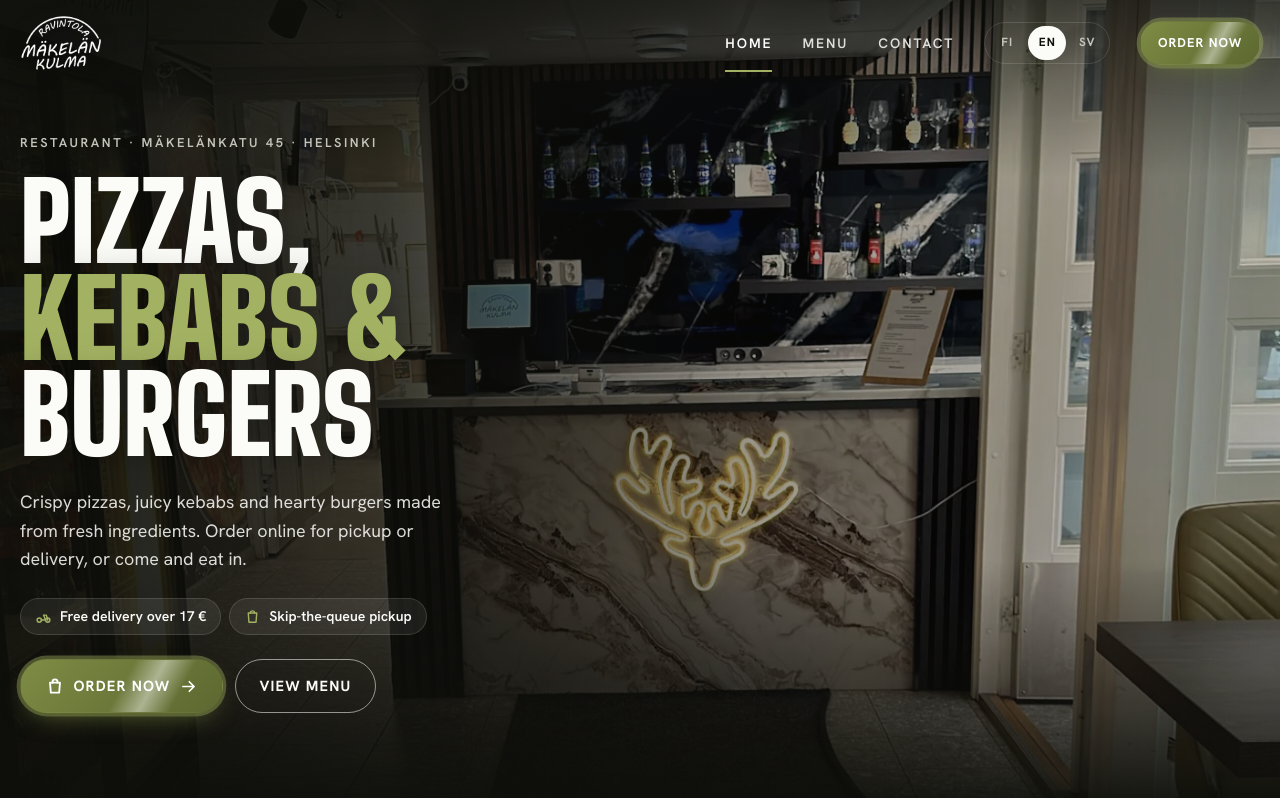
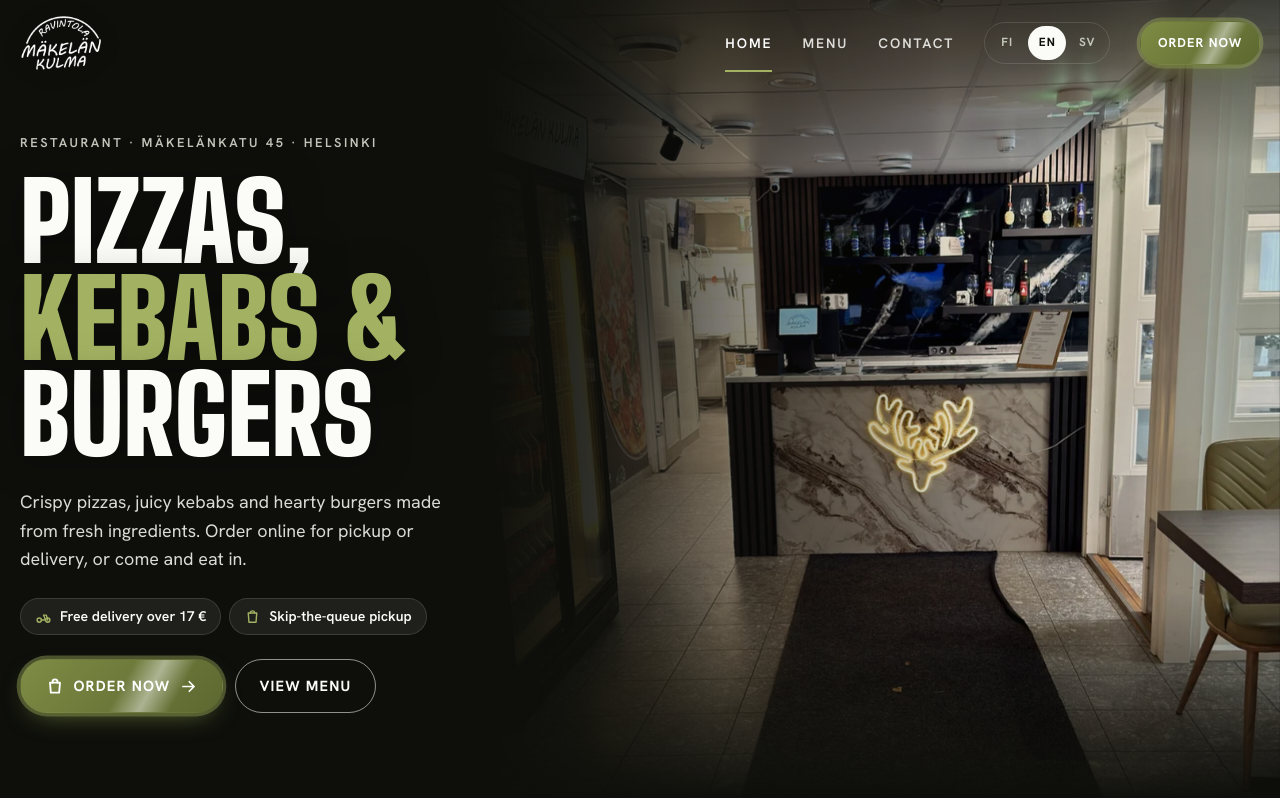
Before and after one commit to mattsmatias/makelankulma, a website: page en/index.html in a window 1280 px wide. Shown: the top 798 px of the page. Drawn offline with Linux system fonts and the light colour scheme; a script that the page names is missing.

Commit message:
Päivitys 3.10.2026 23.44

```diff
--- a/en/index.html
+++ b/en/index.html
@@ -33,7 +33,7 @@
 <link rel="preconnect" href="https://fonts.googleapis.com">
 <link rel="preconnect" href="https://fonts.gstatic.com" crossorigin>
 <link rel="preconnect" href="https://www.fbgcdn.com" crossorigin>
-<link rel="preload" as="image" type="image/webp" media="(min-width:861px)" href="/assets/sali/hero-tiski-w1450.webp" imagesrcset="/assets/sali/hero-tiski-w960.webp 960w, /assets/sali/hero-tiski-w1450.webp 1450w, /assets/sali/hero-tiski-w1920.webp 1920w" imagesizes="100vw" fetchpriority="high">
+<link rel="preload" as="image" type="image/webp" media="(min-width:861px)" href="/assets/sali/hero-tiski-p1450.webp" imagesrcset="/assets/sali/hero-tiski-p1000.webp 1000w, /assets/sali/hero-tiski-p1450.webp 1450w" imagesizes="62vw" fetchpriority="high">
 <link rel="preload" as="image" type="image/webp" media="(max-width:860px)" href="/assets/sali/hero-sali-m1170.webp" imagesrcset="/assets/sali/hero-sali-m828.webp 828w, /assets/sali/hero-sali-m1170.webp 1170w" imagesizes="100vw" fetchpriority="high">
 <link rel="stylesheet" href="https://fonts.googleapis.com/css2?family=Big+Shoulders+Display:wght@700;800;900&family=Hanken+Grotesk:wght@400;500;600;700&display=swap">
 <script type="application/ld+json">
@@ -1511,18 +1511,18 @@ html .glf-button.mrow:active{color:var(--ink)!important}
 @media (max-width:960px){.facts .wrap{grid-template-columns:repeat(3,minmax(0,1fr))}.fact{border-bottom:0;border-right:1px solid var(--line-d);padding:20px 16px}.fact:first-child{padding-left:0}.fact:last-child{border-right:0}}
 @media (max-width:700px){.facts .wrap{grid-template-columns:1fr}.fact,.fact:first-child{border-right:0;border-bottom:1px solid var(--line-d);padding:18px 0}.fact:last-child{border-bottom:0}}
 
-/* ===== Työpöydän hero: tiskikuva isona taustana kuten puhelimessa ===== */
+/* ===== Työpöydän hero: tiskikuva reunasta reunaan oikealla, terävänä ===== */
 @media (min-width:861px){
-  .hero{min-height:min(100svh,980px)}
+  .hero{min-height:min(100svh,980px);background:var(--ink)}
+  .hero::after{display:none}
   .hero .wrap{grid-template-columns:minmax(0,1fr)}
-  .hero-copy{max-width:min(680px,58vw)}
-  .hv{position:absolute;inset:0;z-index:-1;width:auto;max-width:none;aspect-ratio:auto;margin:0;justify-self:auto}
-  .hv .frame{position:absolute;inset:0;border-radius:0;box-shadow:none;animation:none}
-  .hv .frame::after{background:linear-gradient(90deg,rgba(14,15,11,.94) 0%,rgba(14,15,11,.82) 30%,rgba(14,15,11,.42) 58%,rgba(14,15,11,.22) 100%),linear-gradient(180deg,rgba(14,15,11,.7) 0%,rgba(14,15,11,0) 22%,rgba(14,15,11,0) 70%,rgba(14,15,11,.92) 100%)}
-  .hv-img{object-position:60% 50%}
-}
-@media (min-width:861px) and (prefers-reduced-motion:no-preference){.hv-img{animation:heroin 1.2s ease-out both, heroslow 22s ease-out both}}
-@keyframes heroslow{from{scale:1.06}to{scale:1}}
+  .hero-copy{max-width:min(680px,56vw)}
+  .hv{position:absolute;top:0;bottom:0;right:0;left:auto;z-index:-1;width:62%;max-width:1450px;aspect-ratio:auto;margin:0;justify-self:auto}
+  .hv .frame{position:absolute;inset:0;border-radius:0;box-shadow:none;animation:none;background:var(--ink)}
+  .hv .frame::after{background:linear-gradient(90deg,var(--ink) 0%,rgba(14,15,11,.86) 14%,rgba(14,15,11,.45) 34%,rgba(14,15,11,.12) 58%,rgba(14,15,11,.08) 100%),linear-gradient(180deg,rgba(14,15,11,.65) 0%,rgba(14,15,11,0) 20%,rgba(14,15,11,0) 74%,var(--ink) 100%)}
+  .hv-img{object-position:55% 55%}
+}
+@media (min-width:861px) and (prefers-reduced-motion:no-preference){.hv-img{animation:heroin 1.2s ease-out both}}
 
 </style>
 </head>
@@ -1583,7 +1583,7 @@ html .glf-button.mrow:active{color:var(--ink)!important}
         <div class="frame">
           <picture>
             <source media="(max-width:860px)" srcset="/assets/sali/hero-sali-m828.webp 828w, /assets/sali/hero-sali-m1170.webp 1170w" sizes="100vw">
-            <img class="hv-img" src="/assets/sali/hero-tiski-w1450.webp" srcset="/assets/sali/hero-tiski-w960.webp 960w, /assets/sali/hero-tiski-w1450.webp 1450w, /assets/sali/hero-tiski-w1920.webp 1920w" sizes="100vw" alt="Ravintola Mäkelän Kulman tiski Mäkelänkadulla" width="1450" height="906" fetchpriority="high" decoding="async">
+            <img class="hv-img" src="/assets/sali/hero-tiski-p1450.webp" srcset="/assets/sali/hero-tiski-p1000.webp 1000w, /assets/sali/hero-tiski-p1450.webp 1450w" sizes="(max-width:860px) 100vw, 62vw" alt="Ravintola Mäkelän Kulman tiski Mäkelänkadulla" width="1450" height="1520" fetchpriority="high" decoding="async">
           </picture>
         </div>
       </div>
```
Also changed, not shown: index.html (+11 -11 lines), sv/index.html (+12 -12 lines), assets/sali/hero-tiski-p1000.webp (added), assets/sali/hero-tiski-p1450.webp (added), assets/sali/hero-tiski-w1450.webp (deleted), assets/sali/hero-tiski-w1920.webp (deleted), assets/sali/hero-tiski-w960.webp (deleted).
